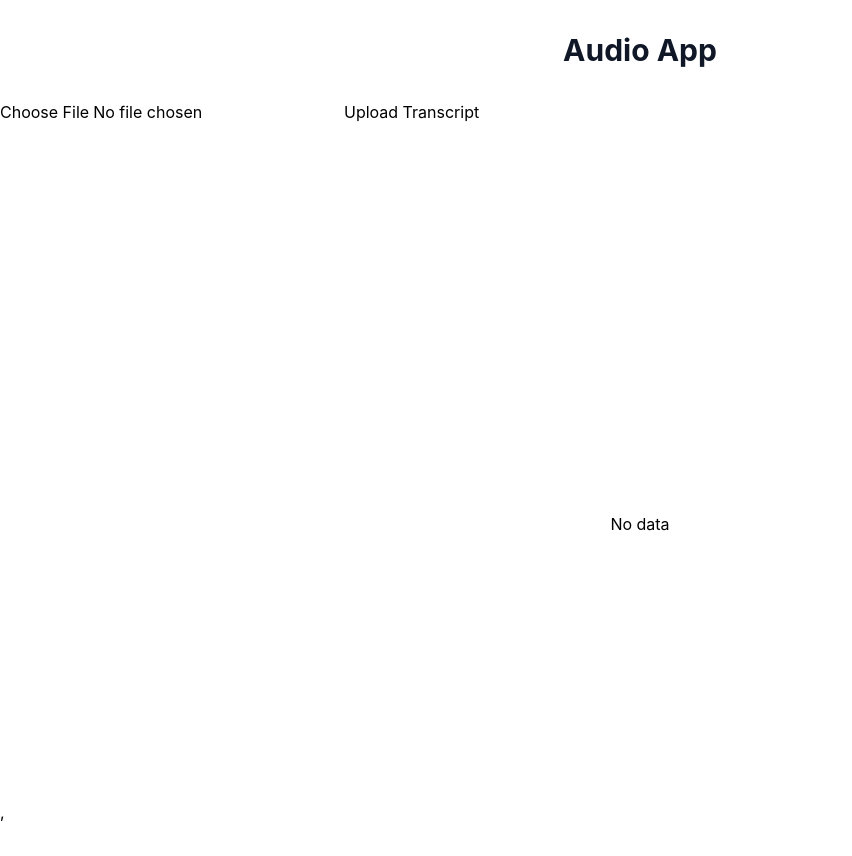
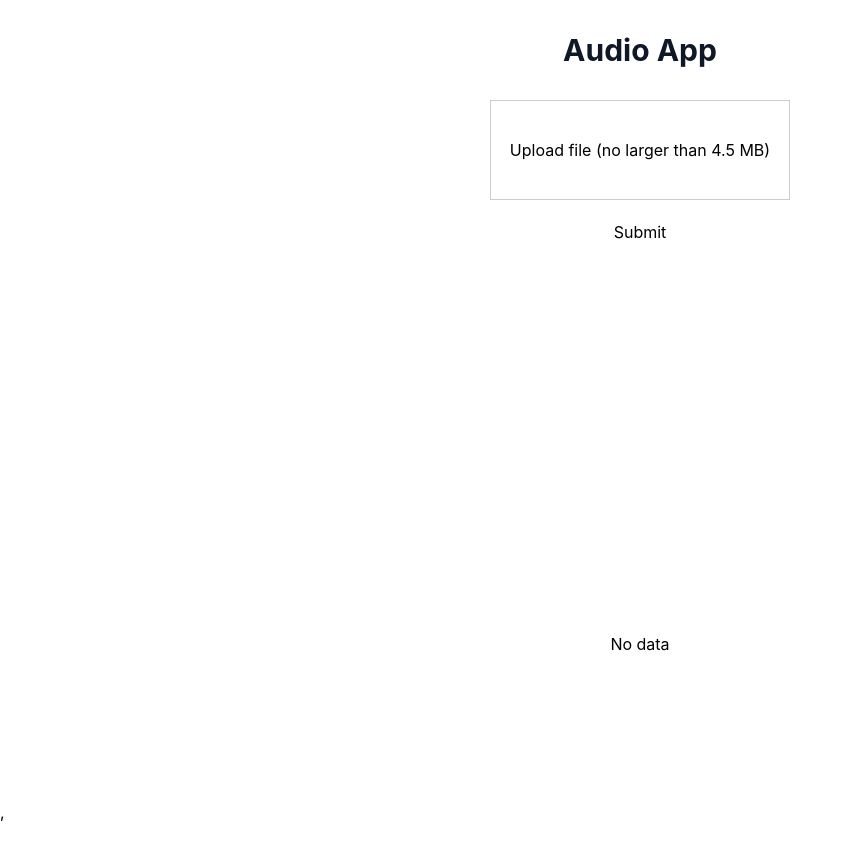
Before and after one commit to GeorgeSomerville1992/React-audio-19, a React (Vite) app: page / in a window 1280 px wide. Shown: the top 856 px of the page, without its empty margins (0-852 px from the left). Built offline with nearby package versions, Linux system fonts and the light colour scheme.

Commit message:
minor styling

```diff
--- /dev/null
+++ b/src/App.css
@@ -0,0 +1,22 @@
+.transcript-upload {
+  border: 1px solid #ccc;
+  display: inline-block;
+  padding: 6px 12px;
+  cursor: pointer;
+  height: 100px;
+  width: 300px;
+  align-content: center;
+  margin-bottom: 20px;
+}
+
+.fileInput {
+  display: none;
+}
+
+.transcript-form {
+  display: flex;
+  justify-content: center;
+  align-items: center;
+  text-align: center;
+  flex-direction: column;
+}
--- a/src/App.tsx
+++ b/src/App.tsx
@@ -2,12 +2,14 @@ import { useState } from 'react';
 import { Transcript } from './transcript/Transcript';
 import { postTranscript } from './api/uploadTranscript';
 import { useMutation } from '@tanstack/react-query';
+import './App.css';
 
 export const App = () => {
   const { mutate, isPending, error } = useMutation({ mutationKey: ['transcript'], mutationFn: postTranscript });
 
   const [file, setFile] = useState<File | null>(null);
   const [audioUrl, setAudioUrl] = useState<string>();
+  const [fileError, setFileError] = useState<boolean>(false);
 
   const onUploadTranscript = async (e: { preventDefault: () => void }) => {
     e.preventDefault();
@@ -18,6 +20,7 @@ export const App = () => {
       mutate(formData);
     } else {
       // TODO handle no file selected
+      setFileError(true);
       console.error('No file selected');
     }
 
@@ -26,6 +29,7 @@ export const App = () => {
 
   const handleFileChange = (e: React.ChangeEvent<HTMLInputElement>) => {
     if (e.target.files) {
+      setFileError(false);
       setFile(e.target.files[0]);
       const audioUrl = URL.createObjectURL(e.target.files[0]);
       setAudioUrl(audioUrl);
@@ -40,10 +44,13 @@ export const App = () => {
         </div>
       </header>
       <main>
-        <form onSubmit={onUploadTranscript} encType="multipart/form-data">
-          <input type="hidden" name="productId" />
-          <input id="transcript" type="file" name="audio" onChange={handleFileChange} />
-          <button type="submit">Upload Transcript</button>
+        <form className="transcript-form" onSubmit={onUploadTranscript} encType="multipart/form-data">
+          <label htmlFor="transcript" className="transcript-upload">
+            <i className="fa fa-cloud-upload"></i> Upload file (no larger than 4.5 MB)
+          </label>
+          <input className="fileInput" id="transcript" type="file" name="transcript" onChange={handleFileChange} />
+          {fileError && <p className="error-text">Please select a valid audio file.</p>}
+          <button type="submit">Submit</button>
         </form>
         <Transcript isLoading={isPending} error={error} audioUrl={audioUrl} />
       </main>
--- a/src/api/uploadTranscript.ts
+++ b/src/api/uploadTranscript.ts
@@ -19,7 +19,6 @@ export const postTranscript = async (audio: FormData) => {
       id: data.id,
       title: 'txt',
       blocks: data.sentences,
-      audioUrl: 'https://main.d319k8lxxb3z56.amplifyapp.com/gg1aa17c-0a31-495c-8e9d-6179de3d3111.ogg',
     };
 
     return responseFormatted;
--- a/src/transcript/Transcript.tsx
+++ b/src/transcript/Transcript.tsx
@@ -43,7 +43,6 @@ export const Transcript = ({ isLoading, error, audioUrl }: transcriptProps) => {
   const handleScrubberChange = (event: React.ChangeEvent<HTMLInputElement>) => {
     const audioFile = audioRef.current;
     if (!audioFile || !data) return;
-    console.log('handleScrubberChange', event.target.value);
     // Get the current time of the audio
     const newTime = parseFloat(event.target.value);
     setAudioTime(newTime);
@@ -107,7 +106,7 @@ export const Transcript = ({ isLoading, error, audioUrl }: transcriptProps) => {
       </div>
     );
   }
-  console.log('selected text', selectedText);
+
   return (
     <ErrorBoundary>
       <div className="transcript">
```
Also changed, not shown: 1 other file (tests, documents, lock files or other folders).
